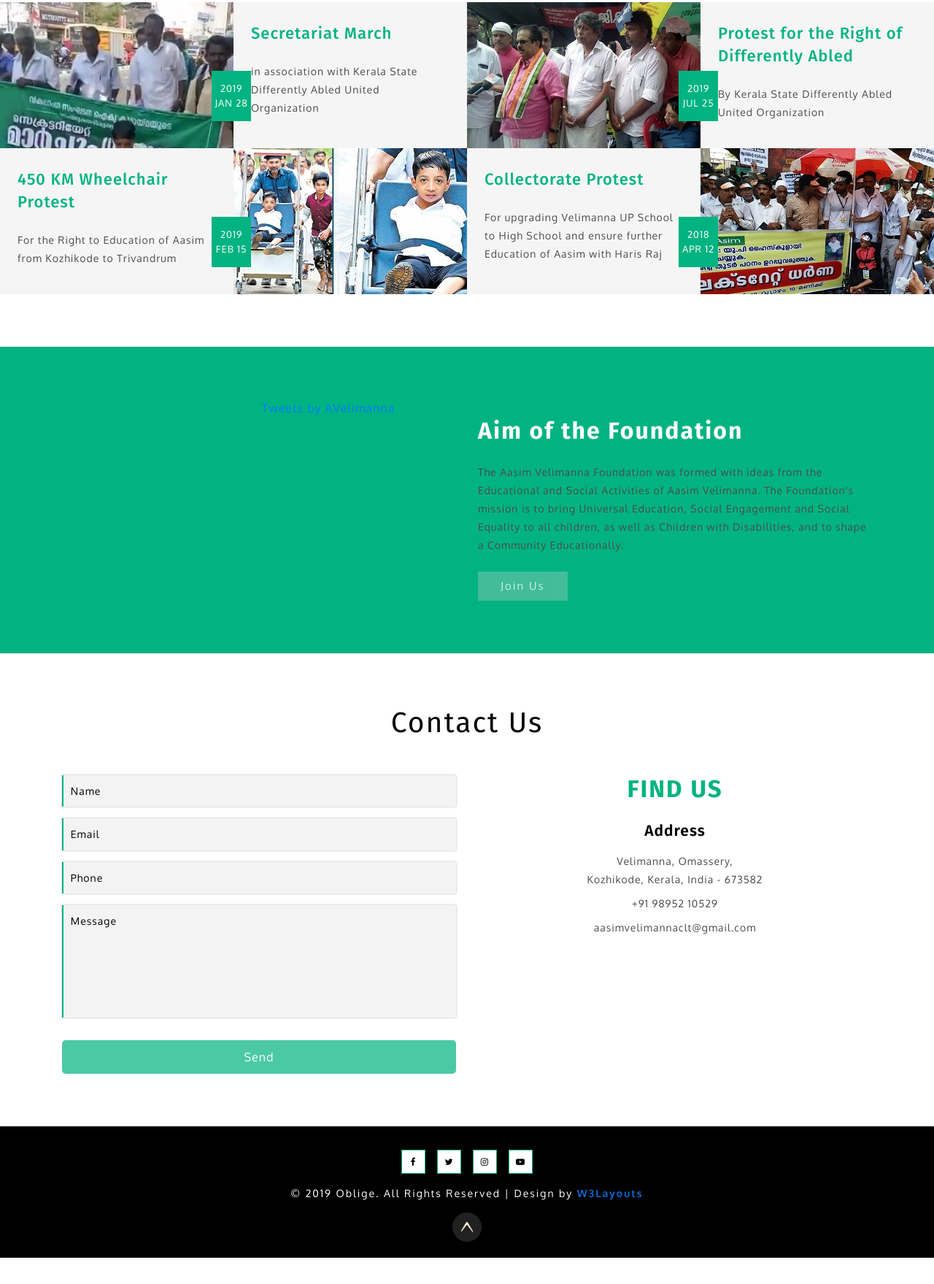
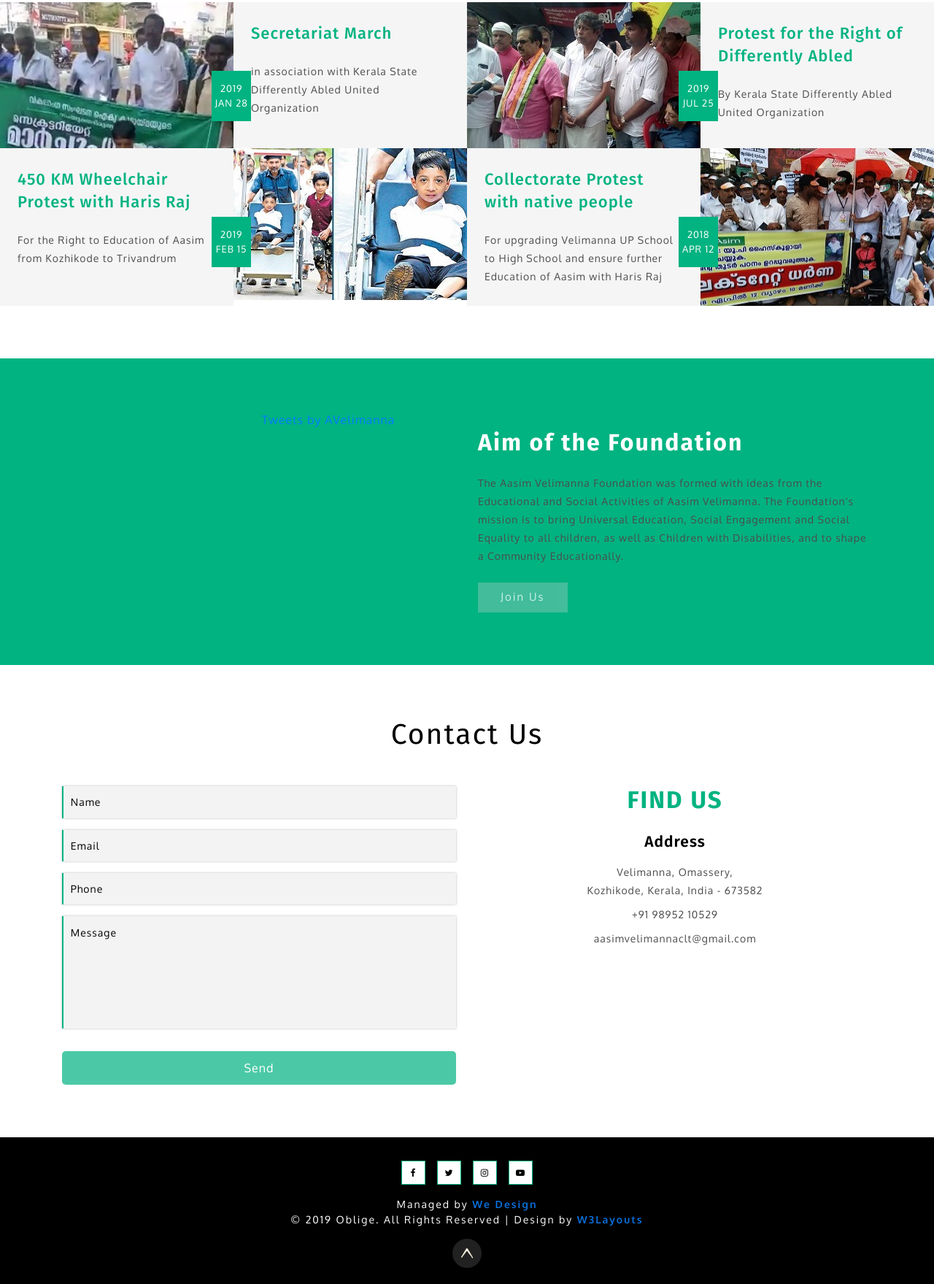
Before and after one commit to MaqsoodPoovadka/aasim-foundation, a plain HTML site: page index.html in a window 1280 px wide. Shown: the part 3834-5593 px from the top of the page at 73% size. Before the commit the page ends 5557 px from the top, so only its background shows below. Drawn offline with Linux system fonts and the light colour scheme.

Commit message:
3/11/2021

```diff
--- a/index.html
+++ b/index.html
@@ -485,7 +485,7 @@
       <!-- popup-->
       <div id="gal9" class="popup-effect">
          <div class="popup">
-            <img src="images/gallery/dharna.jpg" alt="Popup Image" class="img-fluid" />
+            <img src="images/gallery/oommen chandy.jpg" alt="Popup Image" class="img-fluid" />
             <a class="close" href="#gallery">&times;</a>
          </div>
       </div>
@@ -534,7 +534,7 @@
             </div>
             <div class="row">
                <div class="col-lg-3 col-md-6 col-sm-6 mid-text-info">
-                  <h4 class="mb-lg-4 mb-3"><a href="#contact">450 KM Wheelchair Protest</a></h4>
+                  <h4 class="mb-lg-4 mb-3"><a href="#contact">450 KM Wheelchair Protest with Haris Raj</a></h4>
                   <p>For the Right to Education of Aasim from Kozhikode to Trivandrum
                   </p>
                </div>
@@ -549,7 +549,7 @@
                   </div>
                </div>
                <div class="col-lg-3 col-md-6 col-sm-6 mid-text-info">
-                  <h4 class="mb-lg-4 mb-3"><a href="#contact">Collectorate Protest</a></h4>
+                  <h4 class="mb-lg-4 mb-3"><a href="#contact">Collectorate Protest with native people</a></h4>
                   <p>For upgrading Velimanna UP School to High School and ensure further Education of Aasim with Haris Raj
                   </p>
                </div>
@@ -668,6 +668,7 @@
          </div>
          <div class="footer-main txt-center">
             <p>
+               Managed by <a href="https://instagram.com/we_designs_">We Design</a><br>
                © 2019 Oblige. All Rights Reserved | Design by <a href="http://www.W3Layouts.com" target="_blank">W3Layouts</a>
             </p>
          </div>
```
